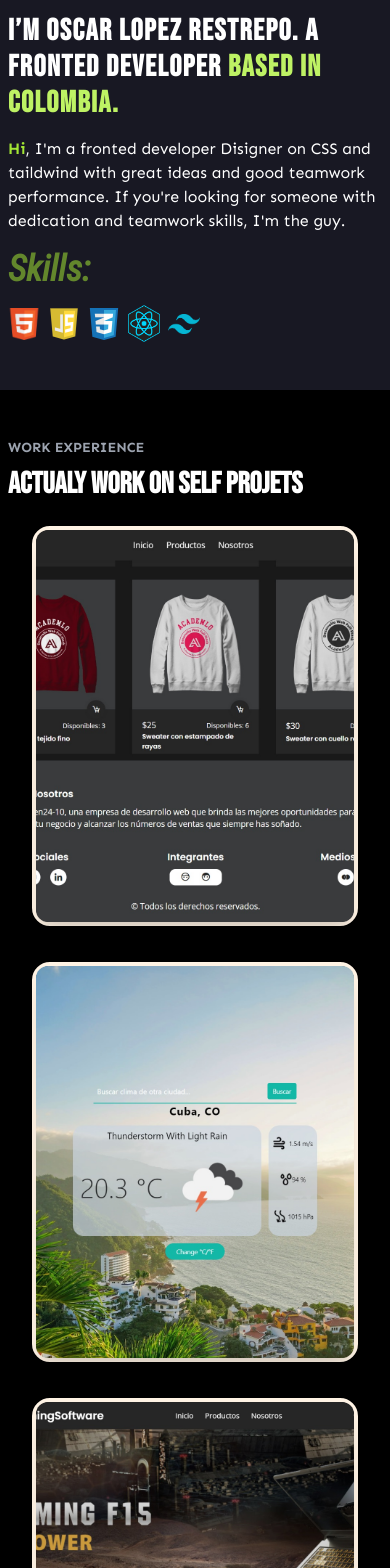
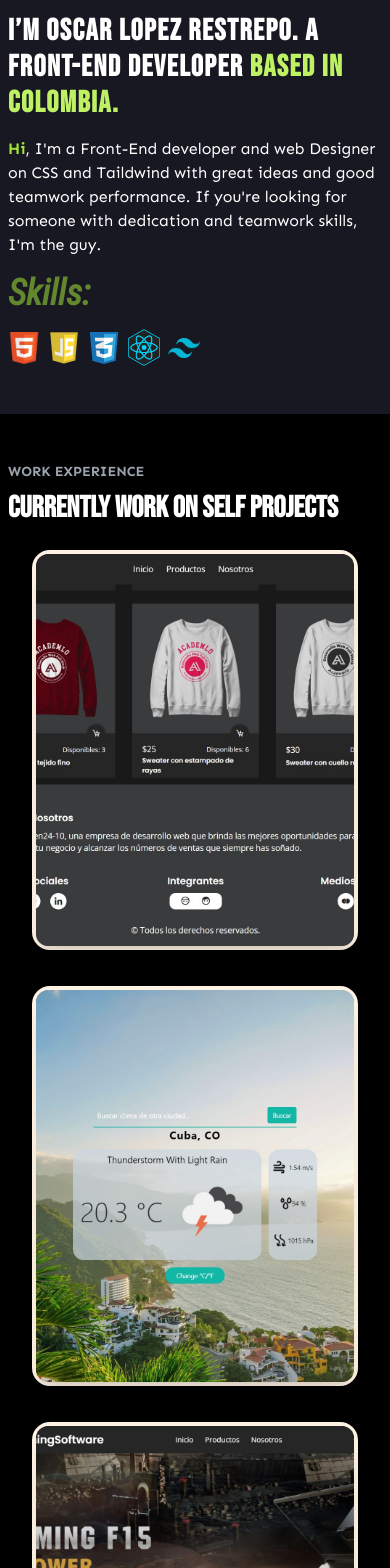
Before and after one commit to oscar91511/portfolio, a React (Vite) app: page / in a window 390 px wide. Shown: the part 432-2000 px from the top of the page. Built offline with nearby package versions, Linux system fonts and the light colour scheme.

Commit message:
correction on ortograpy text

```diff
--- a/src/components/Header.jsx
+++ b/src/components/Header.jsx
@@ -8,9 +8,9 @@ const Header = () => {
       </div>
 
       <section className="px-2 py-12 bg-gray-d md:grid md:place-content-center  md:px-10">
-        <h2 className="text-3xl font-bold md:text-5xl md:relative tracking-wider  font-Bebas md:z-20">I’m Oscar Lopez Restrepo. A fronted developer <span className="  text-lime-300">based in Colombia.</span></h2>
+        <h2 className="text-3xl font-bold md:text-5xl md:relative tracking-wider  font-Bebas md:z-20">I’m Oscar Lopez Restrepo. A Front-End developer <span className="  text-lime-300">based in Colombia.</span></h2>
         <p className="mt-4 md:mt-10 md:relative md:z-20"><span className="text-lime-400 font-bold">Hi</span>
-          , I'm a fronted developer Disigner on CSS and taildwind with great ideas and good teamwork performance. If you're looking for someone with dedication and teamwork skills, I'm the guy.
+          , I'm a Front-End developer and web Designer on CSS and Taildwind with great ideas and good teamwork performance. If you're looking for someone with dedication and teamwork skills, I'm the guy.
           <h2 className=" py-4  text-lime-400 font-Robo sm:font-Bebas text-4xl animate-pulse font-bold">Skills: </h2>
            <div className=" w-48 items-center gap-2 grid grid-cols-5 text-white">
             <img src="/images/HTML5.png" alt="" />
--- a/src/components/Navbar.jsx
+++ b/src/components/Navbar.jsx
@@ -12,7 +12,7 @@ const Navbar = () => {
     <header className='flex justify-between py-4  px-2 text-3xl text-white items-center md:px-4 md:py-0 absolute top-0 left-0 w-full z-30'>
       <h1 className='font-bold  hover:text-lime-400 tracking-wider  animate-pulse font-Robo' > Oscar L.R</h1>
 
-      <i onClick={handleShowNav} className='bx bx-menu-alt-right text-gray-300 text-3xl  cursor-pointer md:hidden'></i>
+      <i onClick={handleShowNav} className='bx bx-menu-alt-right text-gray-300 text-3xl cursor-pointer md:hidden'></i>
 
       <nav className={`text-white  absolute  top-full ${isShowNav ?  "left-0," : "-left-full"} w-full grid text-lg gap-2  font-Robo font-bold sm:font-Bebas duration-200 md:static md:flex md:w-auto`}>
         <a className=' hover:text-lime-400 p-4 duration-200 text-3xl pl-2  '  href="#Work Experience">Work Experience</a>
--- a/src/components/Skillset.jsx
+++ b/src/components/Skillset.jsx
@@ -6,16 +6,17 @@ const Skillset = () => {
       {/* Subseccion superior */}
       <section className="md:grid md:grid-cols-[1fr_auto] md:gap-16">
         <article>
-          <h3 className="font-bold text-3xl" id="Skillsets">Skillsets</h3>
+          <h3 className="font-bold text-3xl" id="Skillsets">
+            Skillsets
+          </h3>
           <p className="text-gray-400 text-2xl mt-3">
-          With skills in different different fields of design, I am the perfect
-            person to hire when it comes to a complete project.
-          , I can take on practically any challenge, no matter how difficult it is and if I don't know it,
-           I won't rest until I find the way, I am passionate about my work.
+            With skills in different different fields of design, I am the
+            perfect person to hire when it comes to a complete project. I can
+            take on practically any challenge, no matter how difficult it is and
+            if I don't know how to do it, I won't rest until I find the way to
+            solve it. <br /> I am passionate about my work.
           </p>
         </article>
-
-
       </section>
       <section className="grid gap-12 pt-6 grid-cols-2 md:grid-cols-4 mx-auto md:gap-x-32">
         <article>
@@ -31,7 +32,7 @@ const Skillset = () => {
         </article>
 
         <article className="-translate-y-[-32px]">
-            <div  className="-translate-y-[5px] w-12">
+          <div className="-translate-y-[5px] w-12">
             <img src="/images/source.png" alt="" />
           </div>
           <h4 className="text-2xl font-semibold my-3">Source Control</h4>
@@ -68,8 +69,6 @@ const Skillset = () => {
       </section>
 
       {/* Subseccion inferior (Logos) */}
-
-
     </section>
   );
 };
--- a/src/components/Work.jsx
+++ b/src/components/Work.jsx
@@ -12,7 +12,7 @@ const Work = () => {
         </h3>
 
         <h2 className="text-3xl font-bold font-Bebas hover:text-lime-400 cursor-pointer mt-2">
-          Actualy Work on Self Projets
+        currently Work on Self Projects
         </h2>
       </div>
 
@@ -37,9 +37,9 @@ const Work = () => {
                  text-center bg-[#FFF3E4]  [transform:rotatey(180deg)] [backface-visibility:hidden]"
             >
               <h1 className="text-xl pt-4  sm:py-4  py-0 ">Academlo Store</h1>
-              <p class="text-xl sm:text-3xl text-lime-400">proyect 1</p>
+              <p class="text-xl sm:text-3xl text-lime-400">project 1</p>
               <p className=" text-xl sm:text-[30px]  ">
-                On this proyect im working whit a team from Academlo, we done
+                On this project im working whit a team from Academlo, we done
                 this store whit, cart darkmode, slider bar, memori main, support
                 window etc. we use CSS and JavaScript.
               </p>
@@ -75,7 +75,7 @@ const Work = () => {
                  text-center bg-[#FFF3E4]  [transform:rotatey(180deg)] [backface-visibility:hidden]"
             >
               <h1 className="text-xl pt-4 sm:text-3xl sm:py-4  "> Api climate</h1>
-              <p class="text-xl sm:text-3xl text-lime-400">proyect 2</p>
+              <p class="text-xl sm:text-3xl text-lime-400">project 2</p>
               <p className=" text-xl  sm:text-[30px] sm:text-2xl ">
                 We use TaildwindCSS, JS, and HTML on React for the finished API.
                 add modes such as the dark mode that automatically adapts
@@ -113,7 +113,7 @@ const Work = () => {
                  text-center bg-[#FFF3E4]  [transform:rotatey(180deg)] [backface-visibility:hidden]"
             >
               <h1 className="text-xl pt-4 sm:text-3xl sm:py-4  ">Academlo Store</h1>
-              <p class="text-xl sm:text-3xl text-lime-400">Proyect 3</p>
+              <p class="text-xl sm:text-3xl text-lime-400">project 3</p>
               <p className=" text-xl sm:text-[30px] ">
                 in this shop we test our individual skills, using CSS,
                 JavaScript and HTML5. What are you waiting for to visit now
@@ -151,7 +151,7 @@ const Work = () => {
                  text-center bg-[#FFF3E4]  [transform:rotatey(180deg)] [backface-visibility:hidden]"
             >
               <h1 className="text-xl pt-4 sm:text-3xl sm:py-4   ">About Galaxys</h1>
-              <p class="text-xl sm:text-3xl text-lime-400">proyect 4</p>
+              <p class="text-xl sm:text-3xl text-lime-400">project 4</p>
               <p className="text-xl sm:text-[30px] sm:py-2">
                 welcome to the galaxy You will make this trip through a space
                 rocket, thus managing to travel to different places and thus
@@ -189,7 +189,7 @@ const Work = () => {
                  text-center bg-[#FFF3E4]  [transform:rotatey(180deg)] [backface-visibility:hidden]"
             >
               <h1 className="text-xl pt-4 sm:text-3xl sm:py-4    "> Rick And Morty</h1>
-              <p class="text-xl sm:text-3xl text-lime-400">proyect 5</p>
+              <p class="text-xl sm:text-3xl text-lime-400">project 5</p>
               <p className="text-xl sm:text-[30px] ">
                 We are going on a journey through different dimensions, with our
                 two crazy friends. You cannot imagine the characters that we
@@ -227,7 +227,7 @@ const Work = () => {
                  text-center bg-[#FFF3E4]  [transform:rotatey(180deg)] [backface-visibility:hidden]"
             >
               <h1 className="text-xl pt-4 sm:text-3xl sm:py-4   ">Data Base</h1>
-              <p class="text-xl sm:text-3xl text-lime-400">proyect 6</p>
+              <p class="text-xl sm:text-3xl text-lime-400">project 6</p>
               <p className="text-xl sm:text-[30px] sm:py-7">
                 In this project we work on the creation of a database, with user
                 registration, user deletion and data update functions.
@@ -264,9 +264,9 @@ const Work = () => {
                  text-center bg-[#FFF3E4]  [transform:rotatey(180deg)] [backface-visibility:hidden]"
             >
               <h1 className="text-xl pt-4 sm:text-3xl sm:py-4   ">Academlo Store</h1>
-              <p class="text-xl sm:text-3xl text-lime-400">proyect 7</p>
+              <p class="text-xl sm:text-3xl text-lime-400">project 7</p>
               <p className="text-xl sm:text-[30px] sm:py-2">
-                this is a fronted mentor challenge we replicate a stat card
+                this is a Front-End mentor challenge we replicate a stat card
                 using TaildwindCSS, HTML 5 and JavaScript. All rights to
                 creators of the challenge.
               </p>
@@ -302,7 +302,7 @@ const Work = () => {
                  text-center bg-[#FFF3E4]  [transform:rotatey(180deg)] [backface-visibility:hidden]"
             >
               <h1 className="text-xl pt-4 sm:text-3xl sm:py-4   ">Pokedex Api</h1>
-              <p class="text-xl sm:text-3xl text-lime-400">proyect 7</p>
+              <p class="text-xl sm:text-3xl text-lime-400">project 7</p>
               <p className="text-xl sm:text-[30px] sm:py-10">
               in this project we use tailwind, react, vite,  and an api to create a pokedex.
               come find your pokemon.
@@ -339,14 +339,14 @@ const Work = () => {
                  text-center bg-[#FFF3E4]  [transform:rotatey(180deg)] [backface-visibility:hidden]"
             >
               <h1 className="text-xl pt-4 sm:text-3xl sm:py-4   ">E-commerce</h1>
-              <p class="text-xl sm:text-3xl text-lime-400">proyect 8</p>
+              <p class="text-xl sm:text-3xl text-lime-400">project 8</p>
               <p className="text-xl pb-4 sm:text-[30px] sm:py-10">Amazing Store <br />
 
               in this project we use tailwind, react, vite,  and an api to create a Amazing Store.
               do you like buy something.
               </p>
               <a
-                href="https://ecommerce-store-proyect6.netlify.app/"
+                href="https://ecommerce-store-project6.netlify.app/"
                 target="_blank"
                 rel="noopener noreferrer"
                 class="mt-1 items  text-gray-400 sm:text-[25px] text-xl hover:text-blue-700 "
```
Lines whose indentation alone changed are shown as unchanged.
